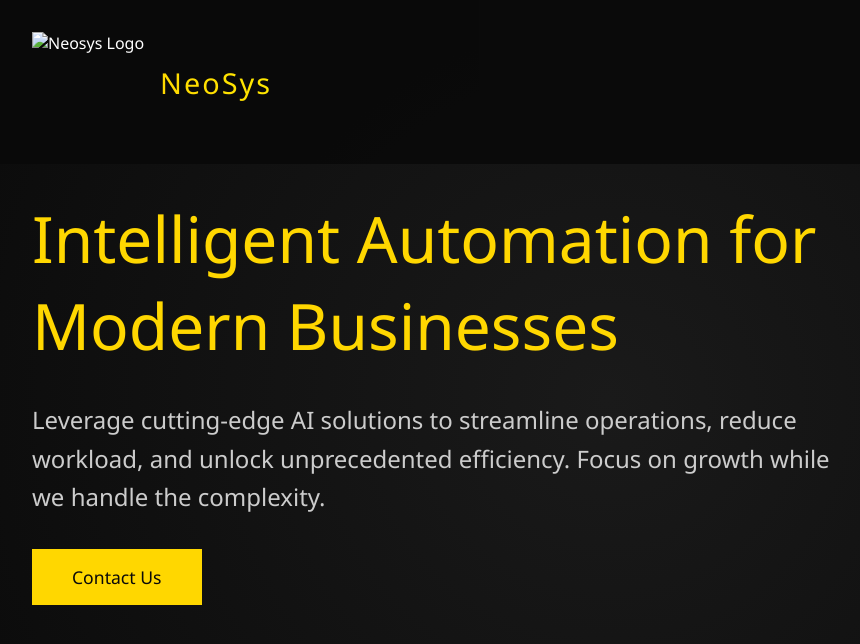
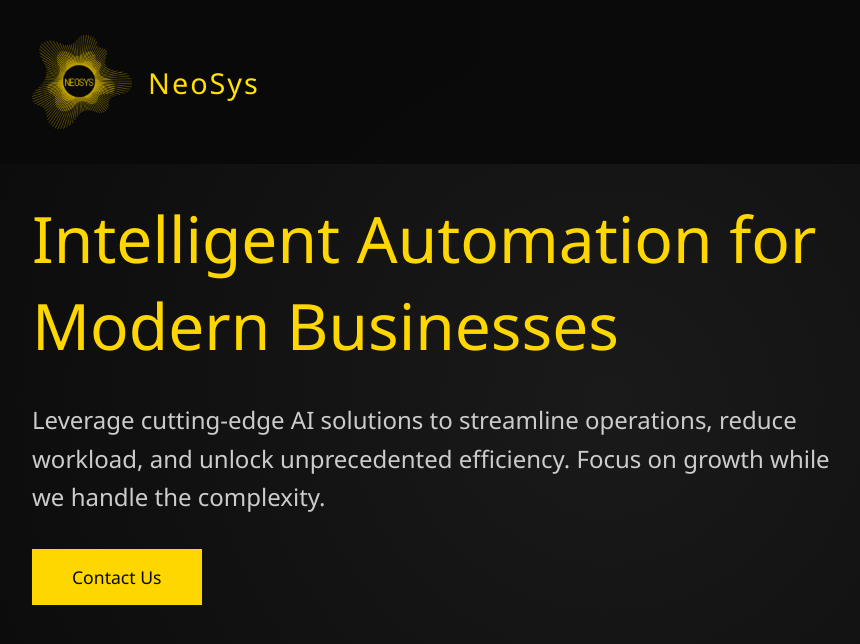
Before and after one commit to neosys-10b/neosys-web, a plain HTML site: page index.html in a window 1280 px wide. Shown: the whole page, without its empty margins (32-892 px from the left). Drawn offline with Linux system fonts and the light colour scheme; the site is published under a folder, as on GitHub Pages, so addresses that start at the root find nothing.

Commit message:
Update index.html

```diff
--- a/index.html
+++ b/index.html
@@ -142,7 +142,7 @@
     <header class="header">
         <div class="logo">
             <!-- Placeholder logo (replace with your logo file) -->
-            <img src="/logo-placeholder.png" alt="Neosys Logo">
+            <img src="logo-placeholder.png" alt="Neosys Logo">
             <span class="logo-text">NeoSys</span>
         </div>
     </header>
```
